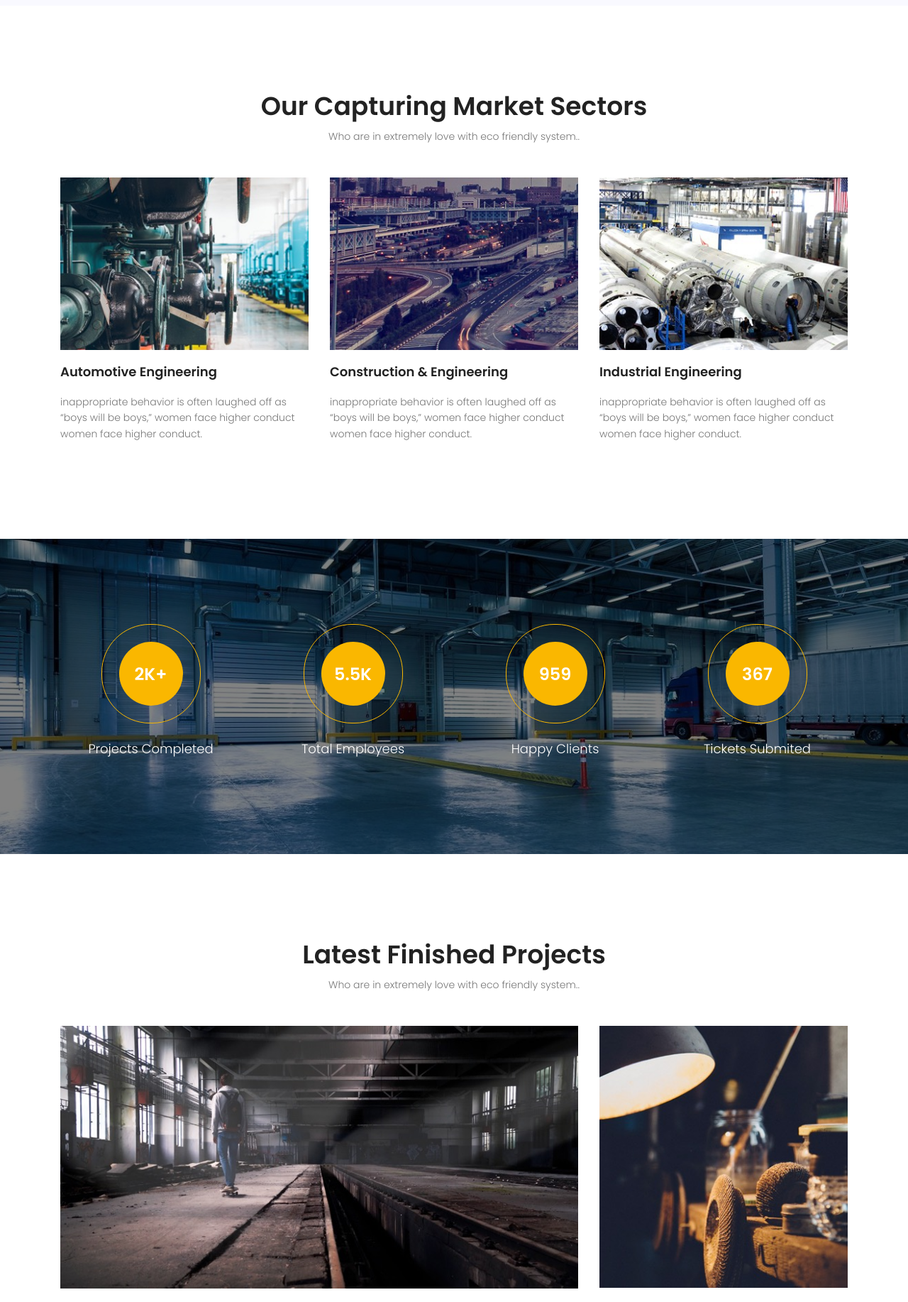
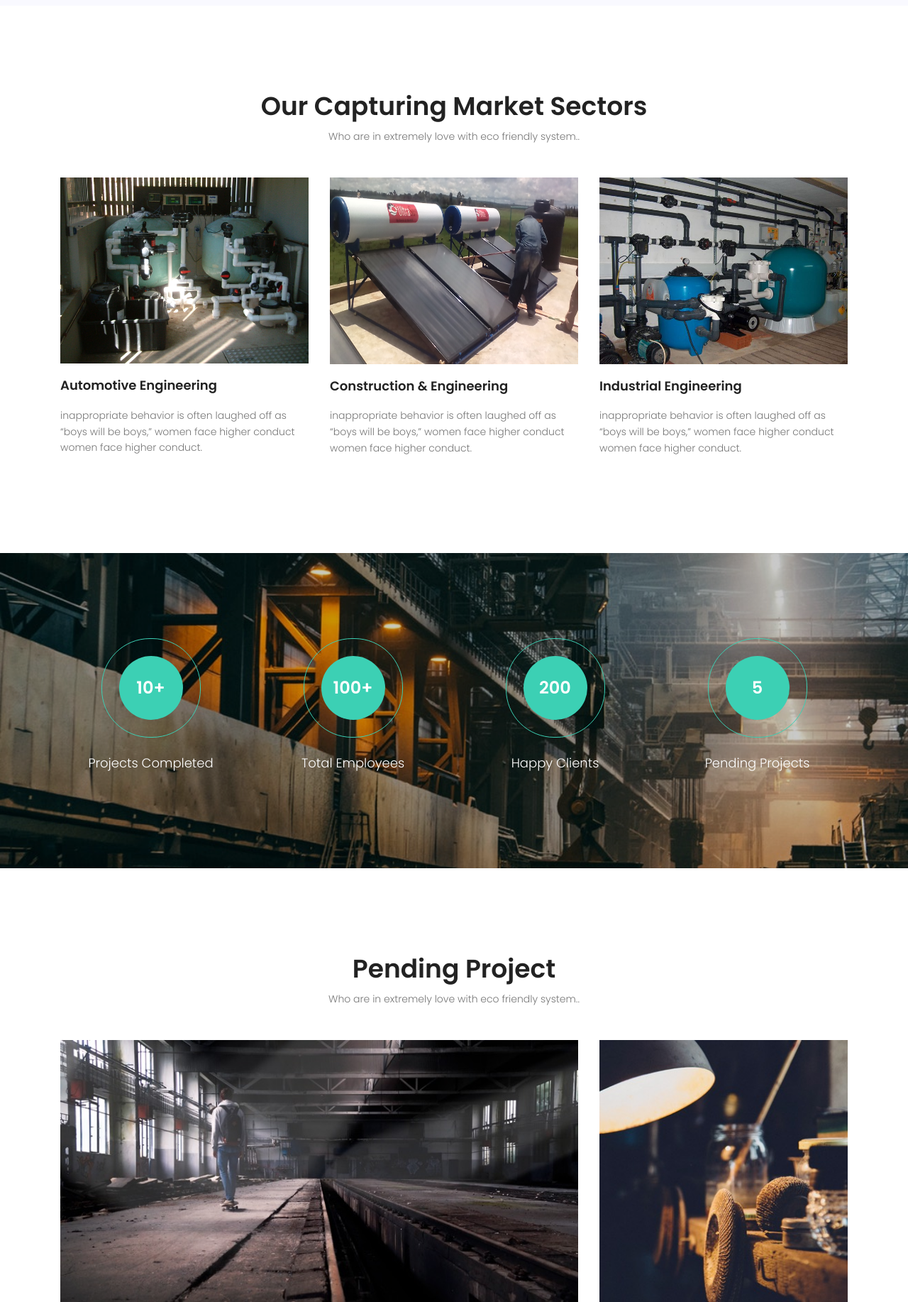
Before and after one commit to codybaraks/Dennis_web, a Flask app: page / in a window 1280 px wide. Shown: the part 1995-3829 px from the top of the page at 71% size. Run offline with Flask 2, Linux system fonts and the light colour scheme; some libraries are stand-ins or nearby versions.

Commit message:
cms and Design layou

```diff
--- a/app.py
+++ b/app.py
@@ -2,7 +2,7 @@ from flask import Flask, render_template, redirect, url_for, request, flash
 import mysql.connector as connector
 from validation import *
 
-db = connector.connect(host="localhost", user="root", passwd="root", database="Dennis")
+db = connector.connect(host="localhost", user="root", passwd="root", database="dennis")
 
 app = Flask(__name__)
 app.secret_key = "fsggrsgsrgrg"
--- a/static/css/main.css
+++ b/static/css/main.css
@@ -2633,7 +2633,7 @@ body.mobile-nav-active #mobile-nav-toggle {
 }
 
 .faq-area {
-  background: url(../img/fact.jpg) center;
+  background: url(../img/warehouse.jpeg) center; /*../img/fact.jpg*/
   background-size: cover;
 }
 
@@ -2672,13 +2672,13 @@ body.mobile-nav-active #mobile-nav-toggle {
 }
 
 .circle {
-  border: 1px solid #fab700;
+  border: 1px solid #3CD0B4; /*fab700*/
   border-radius: 68px;
   display: inline-block;
 }
 
 .inner {
-  background-color: #fab700;
+  background-color: #3CD0B4; /*fab700*/
   border-radius: 50px;
   margin: 24px;
   height: 90px;
@@ -2702,12 +2702,12 @@ body.mobile-nav-active #mobile-nav-toggle {
 }
 
 .overlay-bg {
-  background-color: #000;
-  opacity: .7;
-}
-
+  background-color: #3CD0B4;
+  opacity: .3;
+}
+/*../img/video-bg.jpg*/
 .feedback-left {
-  background: url(../img/video-bg.jpg) center;
+  background: url(../img/auto.jpg) center;
   background-size: cover;
   padding: 130px 0;
 }
--- a/templates/about.html
+++ b/templates/about.html
@@ -388,8 +388,7 @@
                 <div class="single-footer-widget">
                     <h6>About Us</h6>
                     <p>
-                        Lorem ipsum dolor sit amet, consectetur adipisicing elit, sed do eiusmod tempor incididunt ut
-                        labore dolore magna aliqua.
+                      Eximis water Engineering offers Water and Energy solutions across Kenya and EastAfrica
                     </p>
 
                 </div>
--- a/templates/contact.html
+++ b/templates/contact.html
@@ -525,8 +525,7 @@
                 <div class="single-footer-widget">
                     <h6>About Us</h6>
                     <p>
-                        Lorem ipsum dolor sit amet, consectetur adipisicing elit, sed do eiusmod tempor incididunt ut
-                        labore dolore magna aliqua.
+                     Eximis water Engineering offers Water and Energy solutions across Kenya and EastAfrica
                     </p>
                     {#								<p class="footer-text">#}
                     {#									<!-- Link back to Colorlib can't be removed. Template is licensed under CC BY 3.0. -->#}
--- a/templates/index.html
+++ b/templates/index.html
@@ -110,7 +110,7 @@
                     At Eximis Engineering , We believe in meeting Client needs first then offering Working Water
                     Solutions (WWS).
                 </p>
-                <a href="#" class="primary-btn header-btn text-uppercase">Get Started</a>
+                <a href="#Getstarted" class="primary-btn header-btn text-uppercase">Get Started</a>
             </div>
         </div>
     </div>
@@ -212,8 +212,9 @@
 
 
 <!-- Start service Area -->
+<div id="Getstarted"></div>
 <section class="service-area section-gap" id="service">
-    <div class="container">
+    <div class="container" >
         <div class="row justify-content-center">
             <div class="col-md-12 pb-30 header-text text-center">
                 <h1 class="mb-10">Our Capturing Market Sectors</h1>
@@ -226,7 +227,9 @@
             <div class="col-lg-4">
                 <div class="single-service">
                     <div class="thumb">
-                        <img src="static/img/s1.jpg" alt="">
+{#                         <div class="col-lg-7 col-md-3">#}
+                        <img src="../static/img/motive.jpg" alt="" >
+{#                         </div>#}
                     </div>
                     <h4>Automotive Engineering</h4>
                     <p>
@@ -238,7 +241,7 @@
             <div class="col-lg-4">
                 <div class="single-service">
                     <div class="thumb">
-                        <img src="static/img/s2.jpg" alt="">
+                        <img src="../static/img/construct.jpg" alt="" height="263">
                     </div>
                     <h4>Construction & Engineering</h4>
                     <p>
@@ -250,7 +253,9 @@
             <div class="col-lg-4">
                 <div class="single-service">
                     <div class="thumb">
-                        <img src="static/img/s3.jpg" alt="">
+{#                          <div class="col-lg-10 col-md-3">#}
+                        <img src="../static/img/plant%20room%20model.jpg" alt="" height="263" width="300">
+{#                          </div>#}
                     </div>
                     <h4>Industrial Engineering</h4>
                     <p>
@@ -275,7 +280,7 @@
                     <div class="circle">
                         <div class="inner"></div>
                     </div>
-                    <h5><span class="counter">2</span>K+</h5>
+                    <h5><span class="counter">10</span>+</h5>
                     <p>
                         Projects Completed
                     </p>
@@ -286,7 +291,7 @@
                     <div class="circle">
                         <div class="inner"></div>
                     </div>
-                    <h5><span class="counter">5.5</span>K</h5>
+                    <h5><span class="counter">100</span>+</h5>
                     <p>
                         Total Employees
                     </p>
@@ -297,7 +302,7 @@
                     <div class="circle">
                         <div class="inner"></div>
                     </div>
-                    <h5 class="counter">959</h5>
+                    <h5 class="counter">200</h5>
                     <p>
                         Happy Clients
                     </p>
@@ -308,9 +313,9 @@
                     <div class="circle">
                         <div class="inner"></div>
                     </div>
-                    <h5 class="counter">367</h5>
+                    <h5 class="counter">5</h5>
                     <p>
-                        Tickets Submited
+                        Pending Projects
                     </p>
                 </div>
             </div>
@@ -325,7 +330,7 @@
     <div class="container">
         <div class="row justify-content-center">
             <div class="col-md-8 pb-30 header-text text-center">
-                <h1 class="mb-10">Latest Finished Projects</h1>
+                <h1 class="mb-10">Pending Project</h1> <!--Latest Finished Projects-->
                 <p>
                     Who are in extremely love with eco friendly system..
                 </p>
@@ -333,22 +338,22 @@
         </div>
         <div class="row">
             <div class="col-lg-8 col-md-8">
-                <a href="img/p1.jpg" class="img-gal">
-                    <img class="img-fluid single-project" src="img/p1.jpg" alt="">
+                <a href="../static/img/p1.jpg" class="img-gal">
+                    <img class="img-fluid single-project" src="../static/img/p1.jpg" alt="">
                 </a>
             </div>
             <div class="col-lg-4 col-md-4">
-                <a href="img/p2.jpg" class="img-gal">
+                <a href="../static/mg/p2.jpg" class="img-gal">
                     <img class="img-fluid single-project" src="img/p2.jpg" alt="">
                 </a>
             </div>
             <div class="col-lg-6 col-md-6">
-                <a href="img/p3.jpg" class="img-gal">
+                <a href="../static/img/p3.jpg" class="img-gal">
                     <img class="img-fluid single-project" src="img/p3.jpg" alt="">
                 </a>
             </div>
             <div class="col-lg-6 col-md-6">
-                <a href="img/p4.jpg" class="img-gal">
+                <a href="../static/img/p4.jpg" class="img-gal">
                     <img class="img-fluid single-project" src="img/p4.jpg" alt="">
                 </a>
             </div>
@@ -372,9 +377,7 @@
         <div class="row feedback-contents justify-content-center align-items-center">
             <div class="col-lg-6 feedback-left relative d-flex justify-content-center align-items-center">
                 <div class="overlay overlay-bg"></div>
-                <a class="play-btn" href="https://www.youtube.com/watch?v=ARA0AxrnHdM"><img class="img-fluid"
-                                                                                            src="img/play-btn.png"
-                                                                                            alt=""></a>
+                <a class="play-btn" href="https://www.youtube.com/watch?v=zdFdUZn0aog"><img class="img-fluid" src="../static/img/play-btn.png" alt=""></a>
             </div>
             <div class="col-lg-6 feedback-right">
                 <div class="active-review-carusel">
@@ -543,8 +546,7 @@
                 <div class="single-footer-widget">
                     <h6>About Us</h6>
                     <p>
-                        Lorem ipsum dolor sit amet, consectetur adipisicing elit, sed do eiusmod tempor incididunt ut
-                        labore dolore magna aliqua.
+                       Eximis water Engineering offers Water and Energy solutions across Kenya and EastAfrica
                     </p>
                     {#								<p class="footer-text">#}
                     {#									<!-- Link back to Colorlib can't be removed. Template is licensed under CC BY 3.0. -->#}
--- a/templates/services.html
+++ b/templates/services.html
@@ -294,8 +294,7 @@
                 <div class="single-footer-widget">
                     <h6>About Us</h6>
                     <p>
-                        Lorem ipsum dolor sit amet, consectetur adipisicing elit, sed do eiusmod tempor incididunt ut
-                        labore dolore magna aliqua.
+                        Eximis water Engineering offers Water and Energy solutions across Kenya and EastAfrica
                     </p>
                     {#                    <p class="footer-text">#}
                     {#                        <!-- Link back to Colorlib can't be removed. Template is licensed under CC BY 3.0. -->#}
```
Also changed, not shown: templates/projects.html (+25 -7 lines), static/img/auto.jpg (added), static/img/automotive.jpg (added), static/img/construct.jpg (added), static/img/embu main hotel.png (added), static/img/mertiGuest hotel.png (added), static/img/motive.jpg (added), static/img/plant room model.jpg (added), static/img/project Done.png (added), static/img/warehouse.jpeg (added).
